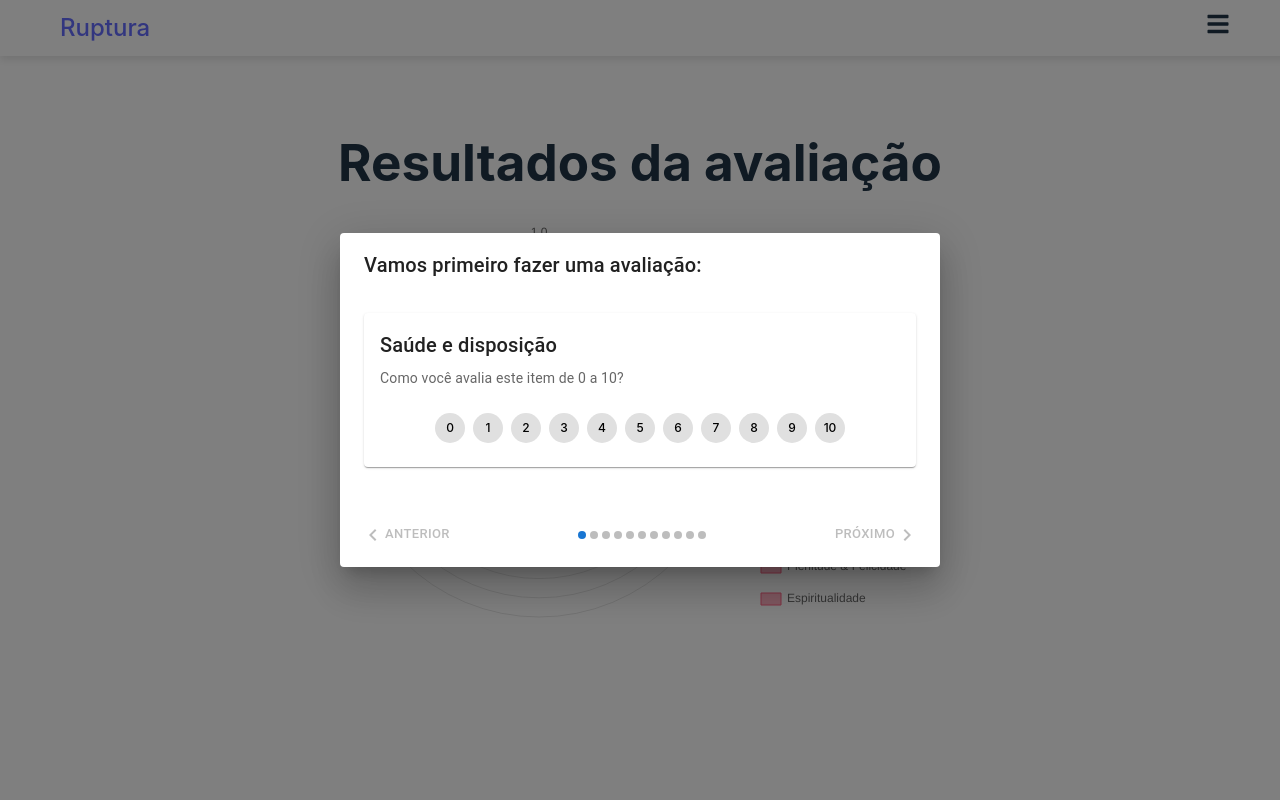
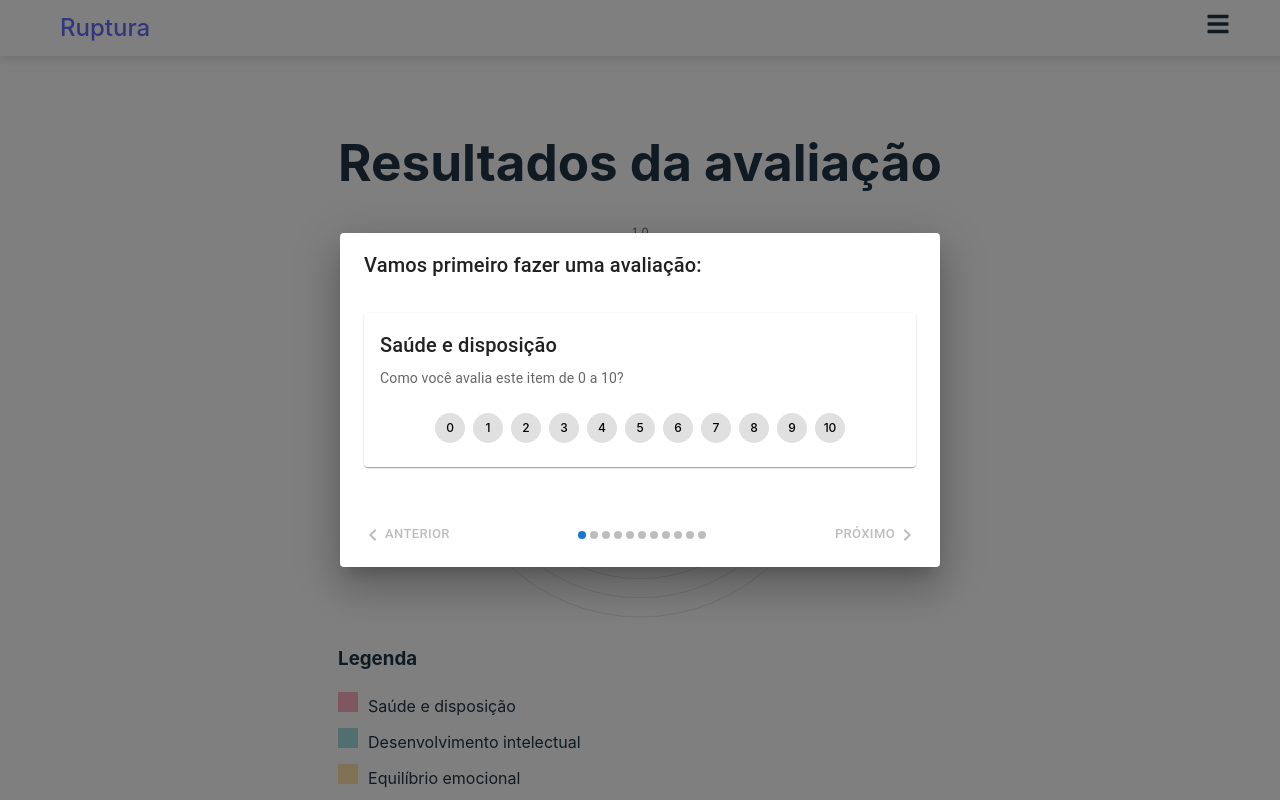
Before and after one commit to DiegoTeles/roda-de-ruptura, a React (Vite) app: page /results in a window 1280 px wide. Shown: the top 800 px of the page. Built offline with nearby package versions, Linux system fonts and the light colour scheme.

Commit message:
feat: refactor Results page to remove legend position state and implement separate LegendComponent

```diff
--- a/src/pages/Results.jsx
+++ b/src/pages/Results.jsx
@@ -68,7 +68,6 @@ export default function ResultsPage() {
     Array(labels.length).fill(null)
   );
   const [openModal, setOpenModal] = useState(false);
-  const [legendPosition, setLegendPosition] = useState('right'); // Estado para controlar a posição da legenda
 
   useEffect(() => {
     const savedResponses = JSON.parse(localStorage.getItem('responses')) || [];
@@ -76,26 +75,6 @@ export default function ResultsPage() {
       setOpenModal(true);
     }
     setResponses(savedResponses);
-
-    // Função para ajustar a posição da legenda com base no tamanho da tela
-    const handleResize = () => {
-      if (window.innerWidth < 768) {
-        setLegendPosition('bottom'); // Legenda abaixo do gráfico em telas menores
-      } else {
-        setLegendPosition('right'); // Legenda na lateral em telas maiores
-      }
-    };
-
-    // Adicionar o event listener para redimensionamento da tela
-    window.addEventListener('resize', handleResize);
-
-    // Chamar a função uma vez para definir a posição inicial
-    handleResize();
-
-    // Limpar o event listener ao desmontar o componente
-    return () => {
-      window.removeEventListener('resize', handleResize);
-    };
   }, []);
 
   const handleNext = () => {
@@ -160,19 +139,7 @@ export default function ResultsPage() {
   const options = {
     plugins: {
       legend: {
-        display: true,
-        position: legendPosition, // Posição da legenda controlada pelo estado
-        align: 'end',
-        labels: {
-          boxWidth: 20,
-          padding: 20,
-        },
-        maxWidth: 200,
-        maxHeight: 400,
-        title: {
-          display: true,
-          text: 'Categorias',
-        },
+        display: false, // Desativar a legenda no gráfico
       },
     },
     layout: {
@@ -184,15 +151,50 @@ export default function ResultsPage() {
       },
     },
     responsive: true,
-    maintainAspectRatio: false,
+    maintainAspectRatio: false, // Permitir que o gráfico se ajuste ao container
   };
+
+  // Componente separado para a legenda
+  const LegendComponent = () => (
+    <div style={{ marginTop: '20px' }}>
+      <h3>Legenda</h3>
+      <ul style={{ listStyleType: 'none', padding: 0 }}>
+        {labels.map((label, index) => (
+          <li key={index} style={{ marginBottom: '10px' }}>
+            <span
+              style={{
+                display: 'inline-block',
+                width: '20px',
+                height: '20px',
+                backgroundColor: data.datasets[0].backgroundColor[index],
+                marginRight: '10px',
+              }}
+            ></span>
+            {label}
+          </li>
+        ))}
+      </ul>
+    </div>
+  );
 
   return (
     <div style={{ maxWidth: '100%', margin: 'auto', padding: '20px' }}>
       <h1 style={{ textAlign: 'center' }}>Resultados da avaliação</h1>
-      <div style={{ height: '50vh', width: '100%' }}>
+
+      {/* Gráfico */}
+      <div
+        style={{
+          height: '50vh',
+          width: '100%',
+          maxWidth: '600px', // Limitar a largura máxima em telas grandes
+          margin: 'auto',
+        }}
+      >
         <PolarArea data={data} options={options} />
       </div>
+
+      {/* Legenda separada */}
+      <LegendComponent />
 
       <Dialog open={openModal} disableEscapeKeyDown fullWidth maxWidth="sm">
         <DialogTitle>Vamos primeiro fazer uma avaliação:</DialogTitle>
@@ -274,6 +276,15 @@ export default function ResultsPage() {
           />
         </DialogActions>
       </Dialog>
+
+      {/* Media query para ajustar o layout no mobile */}
+      <style jsx>{`
+        @media (max-width: 768px) {
+          div[style*='height: 50vh'] {
+            height: 40vh; // Ajustar a altura do gráfico em telas menores
+          }
+        }
+      `}</style>
     </div>
   );
 }
```
